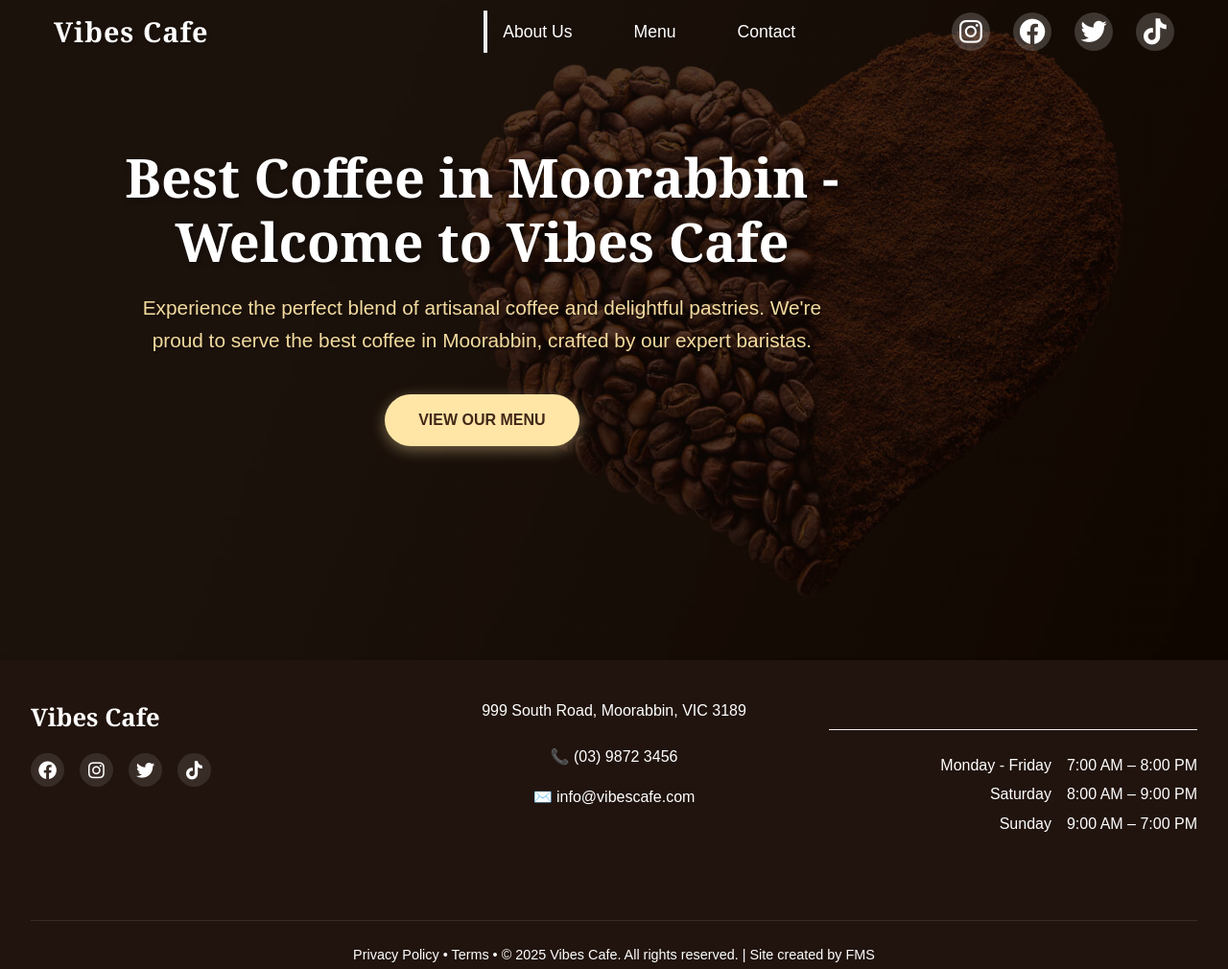
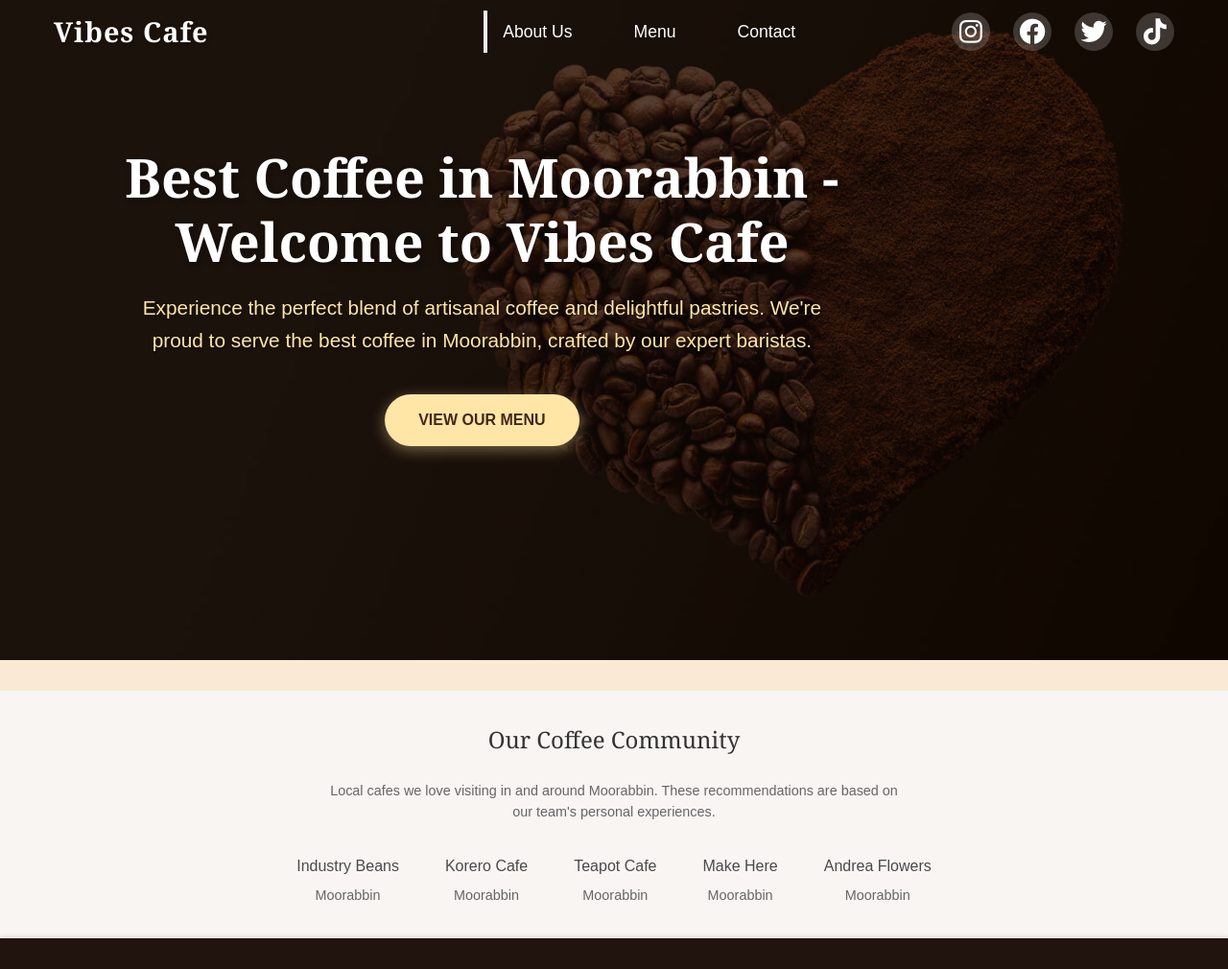
Before and after one commit to SVANT888/vibes-cafe, a plain HTML site: page index.html in a window 1280 px wide. Shown: the part 22-1032 px from the top of the page at 96% size. Drawn offline with Linux system fonts and the light colour scheme.

Commit message:
Added coffee community section with local cafe recommendations and disclaimer

```diff
--- a/css/styles.css
+++ b/css/styles.css
@@ -328,7 +328,6 @@ nav {
   color: #ffe6a7; /* Light warm color for subtitle */
   text-shadow: 1px 2px 3px rgba(0, 0, 0, 0.4);
   font-weight: 400;
-  opacity: 0.95;
 }
 
 /* Button Styles */
@@ -1572,3 +1571,75 @@ footer a:hover {
   background: transparent !important;
   box-shadow: none !important;
 }
+
+/* Partner Cafes Section */
+.partner-cafes {
+  padding: 2rem 0;
+  background-color: #f8f5f2;
+  margin-top: 2rem;
+}
+
+.partner-cafes .container {
+  max-width: 1200px;
+  margin: 0 auto;
+  padding: 0 1rem;
+}
+
+.partner-cafes h2 {
+  text-align: center;
+  font-size: 1.5rem;
+  margin-bottom: 1.5rem;
+  color: #333;
+  font-weight: 500;
+}
+
+.partner-grid {
+  display: flex;
+  justify-content: center;
+  gap: 3rem;
+  flex-wrap: wrap;
+}
+
+.partner-item {
+  text-align: center;
+  transition: transform 0.3s ease;
+}
+
+.partner-item:hover {
+  transform: translateY(-2px);
+}
+
+.partner-item a {
+  color: #4a4a4a;
+  text-decoration: none;
+  font-weight: 500;
+  display: block;
+  margin-bottom: 0.3rem;
+  transition: color 0.3s ease;
+}
+
+.partner-item a:hover {
+  color: #8b4513;
+}
+
+.partner-location {
+  font-size: 0.9rem;
+  color: #666;
+}
+
+@media (max-width: 768px) {
+  .partner-grid {
+    gap: 1.5rem;
+  }
+}
+
+.community-desc {
+  text-align: center;
+  color: #666;
+  font-size: 0.9rem;
+  margin-bottom: 2rem;
+  max-width: 600px;
+  margin-left: auto;
+  margin-right: auto;
+  line-height: 1.5;
+}
--- a/index.html
+++ b/index.html
@@ -183,6 +183,70 @@
         console.log("Page fully loaded at: " + performance.now() + "ms");
       });
     </script>
+
+    <!-- Partner Cafes section -->
+    <section class="partner-cafes">
+      <div class="container">
+        <h2>Our Coffee Community</h2>
+        <p class="community-desc">
+          Local cafes we love visiting in and around Moorabbin. These
+          recommendations are based on our team's personal experiences.
+        </p>
+        <div class="partner-grid">
+          <div class="partner-item">
+            <a
+              href="https://industrybeans.com"
+              target="_blank"
+              rel="noopener noreferrer"
+            >
+              Industry Beans
+            </a>
+            <span class="partner-location">Moorabbin</span>
+          </div>
+          <div class="partner-item">
+            <a
+              href="https://korerocafe.netlify.app/"
+              target="_blank"
+              rel="noopener noreferrer"
+            >
+              Korero Cafe
+            </a>
+            <span class="partner-location">Moorabbin</span>
+          </div>
+          <div class="partner-item">
+            <a
+              href="https://teapotcafe.onrender.com/"
+              target="_blank"
+              rel="noopener noreferrer"
+            >
+              Teapot Cafe
+            </a>
+            <span class="partner-location">Moorabbin</span>
+          </div>
+          <div class="partner-item">
+            <a
+              href="https://makehere.store/"
+              target="_blank"
+              rel="noopener noreferrer"
+            >
+              Make Here
+            </a>
+            <span class="partner-location">Moorabbin</span>
+          </div>
+          <div class="partner-item">
+            <a
+              href="https://smgit-hub.github.io/andreaFlowers/index.html"
+              target="_blank"
+              rel="noopener noreferrer"
+            >
+              Andrea Flowers
+            </a>
+            <span class="partner-location">Moorabbin</span>
+          </div>
+        </div>
+      </div>
+    </section>
+
     <footer class="footer-dark">
       <div class="left-section">
         <h2>Vibes Cafe</h2>
```
